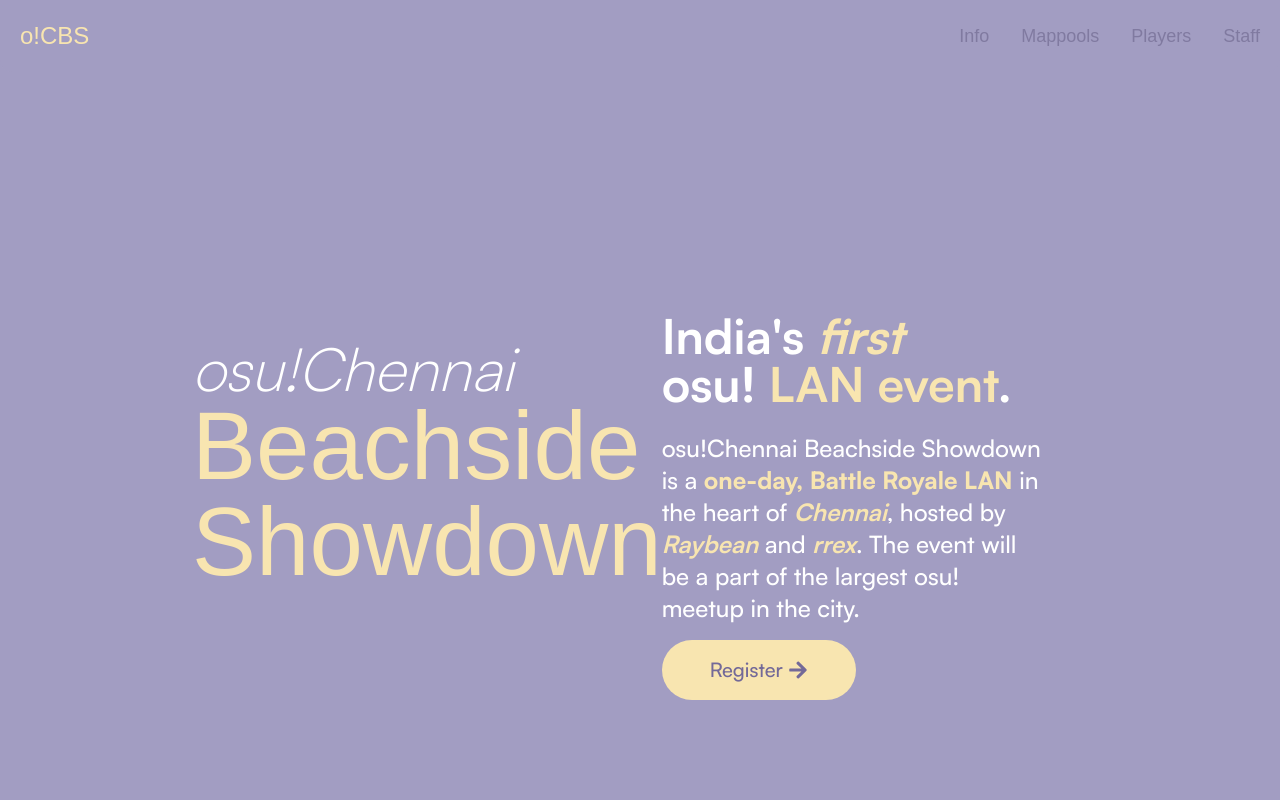
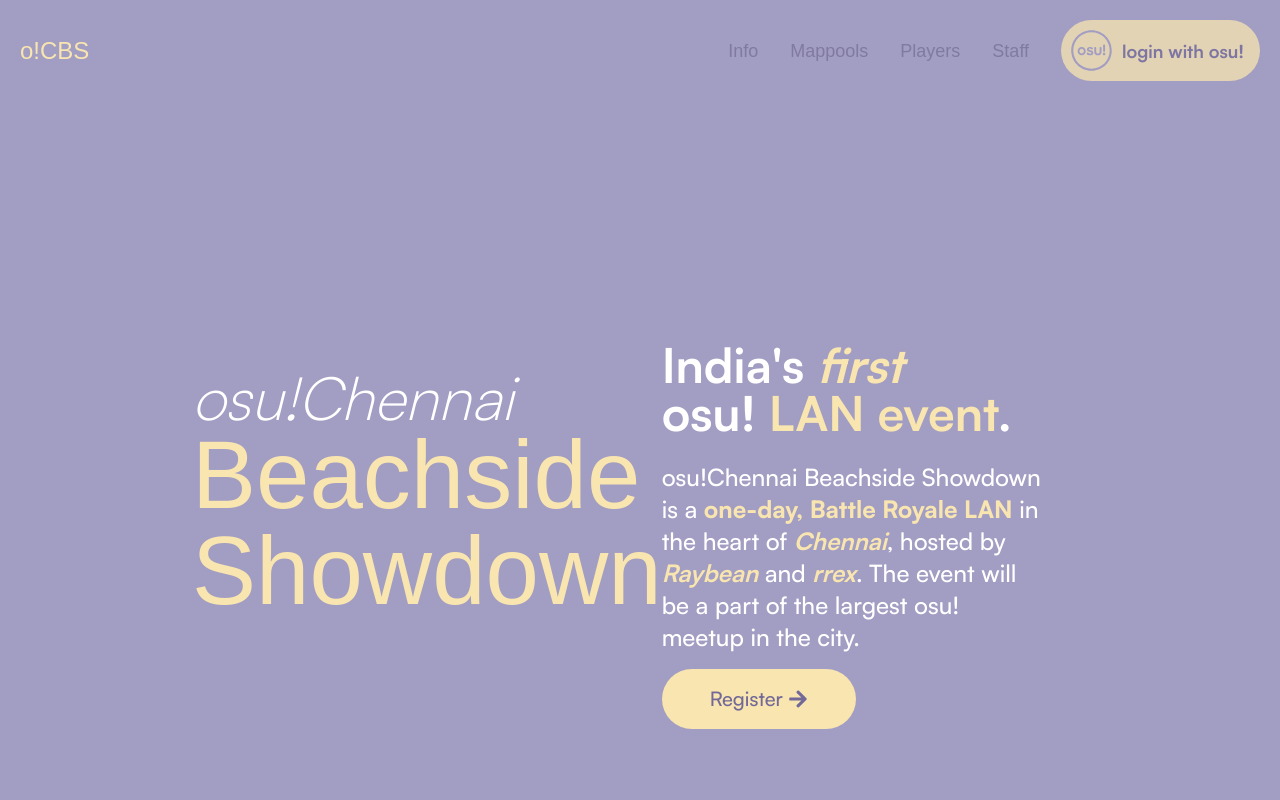
Before and after one commit to rrex971/ocbs-website, a React (Create React App) app: page / in a window 1280 px wide. Shown: the top 800 px of the page. Built offline with nearby package versions, Linux system fonts and the light colour scheme; a web font is replaced by a local one.

Commit message:
add wip login button with styling

```diff
--- /dev/null
+++ b/src/components/LoginButton.js
@@ -0,0 +1,15 @@
+import React from "react";
+
+const LoginButton = () => {
+    return(
+    <button className="rounded-full font-body font-bold text-logan-700 bg-banana-mania-100 opacity-75 hover:bg-banana-mania-50 transition-colors duration-300 ease-in-out px-2 py-2">
+        <div className='flex justify-between items-center space-x-2'>
+          <img src='osulogo.svg' alt="osu logo" width={45} className='inline'></img>
+          <span className='hidden md:inline pr-2'>login with osu!</span>
+        </div>
+    </button>
+
+    );
+};
+
+export default LoginButton;
--- a/src/components/Navbar.js
+++ b/src/components/Navbar.js
@@ -1,16 +1,20 @@
 import React from 'react';
 import { NavLink } from 'react-router-dom';
+import LoginButton from './LoginButton';
 
 const Navbar = () => {
   return (
     <nav className="bg-logan-500 bg-cover p-5 rounded-b-xl">
       <div className="container mx-auto flex justify-between items-center">
-        <div className="text-banana-mania-100 text-lg md:text-2xl font-head"><NavLink to="/" className="navbar-link hover:text-white-50 transition-colors duration-300 ease-in-out">o!CBS</NavLink></div>
-        <ul className="flex md:space-x-8 space-x-3 text-sm md:text-lg font-head text-logan-800">
+        <div className="text-banana-mania-100 text-lg md:text-2xl font-head"><NavLink to="/" className="navbar-link hover:text-banana-mania-50 transition-colors duration-300 ease-in-out">o!CBS</NavLink></div>
+        <ul className="flex md:space-x-8 space-x-3 justify-between items-center text-sm md:text-lg font-head text-logan-800">
           <li><NavLink to="/info" className={({ isActive }) => (isActive ? "text-banana-mania-100 opacity-100" : "navbar-link opacity-50 hover:opacity-100 transition-opacity duration-300 transition-colors duration-300 ease-in-out")}>Info</NavLink></li>
           <li><NavLink to="/mappools" className={({ isActive }) => (isActive ? "text-banana-mania-100 opacity-100" : "navbar-link opacity-50 hover:opacity-100 transition-opacity duration-300 transition-colors duration-300 ease-in-out")}>Mappools</NavLink></li>
           <li><NavLink to="/players" className={({ isActive }) => (isActive ? "text-banana-mania-100 opacity-100" : "navbar-link opacity-50 hover:opacity-100 transition-opacity duration-300 transition-colors duration-300 ease-in-out")}>Players</NavLink></li>
           <li><NavLink to="/staff" className={({ isActive }) => (isActive ? "text-banana-mania-100 opacity-100" : "navbar-link opacity-50 hover:opacity-100 transition-opacity duration-300 transition-colors duration-300 ease-in-out")}>Staff</NavLink></li>
+          <li>
+          <LoginButton />
+          </li>
         </ul>
       </div>
     </nav>
```
Also changed, not shown: public/osulogo.svg (added).
